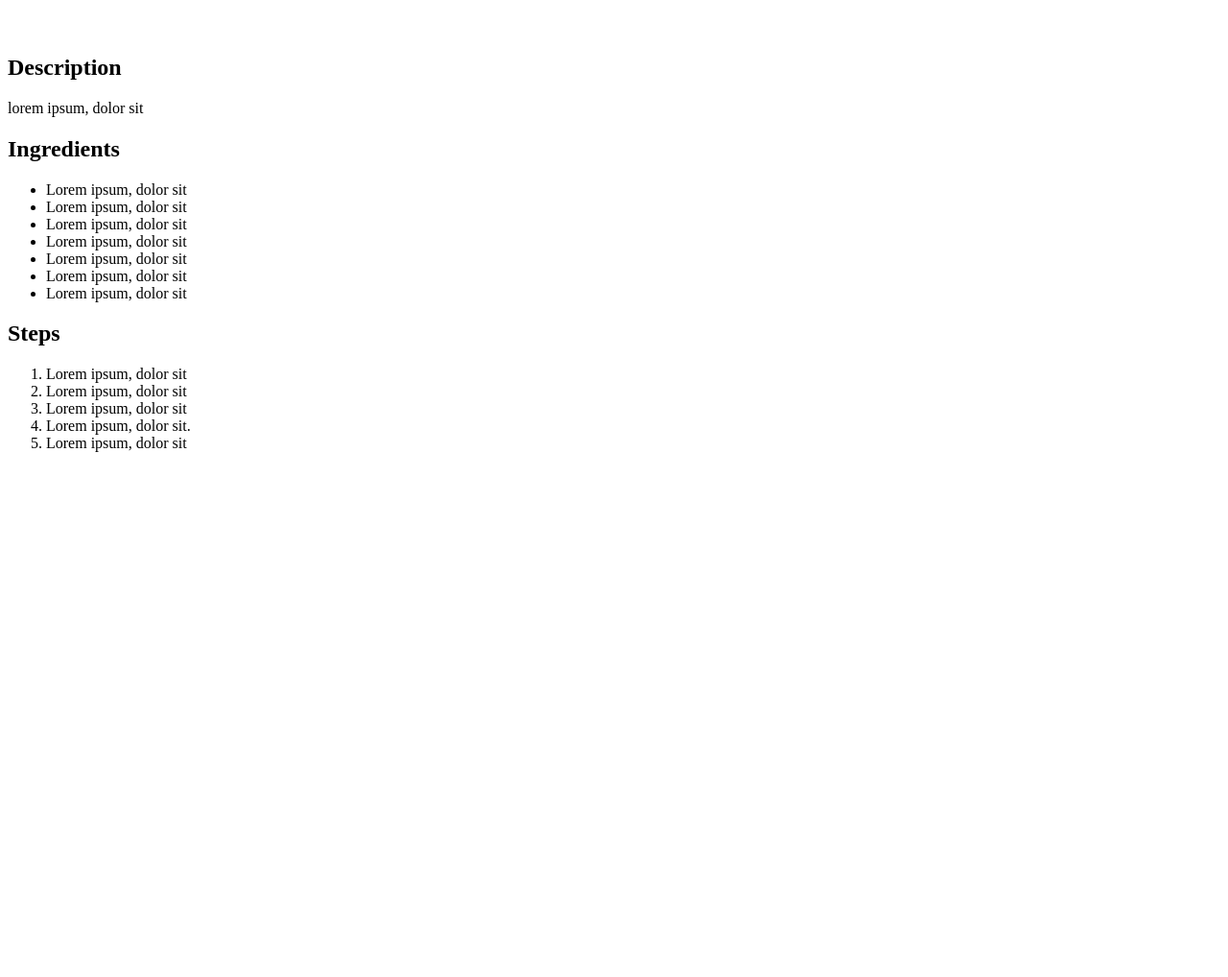
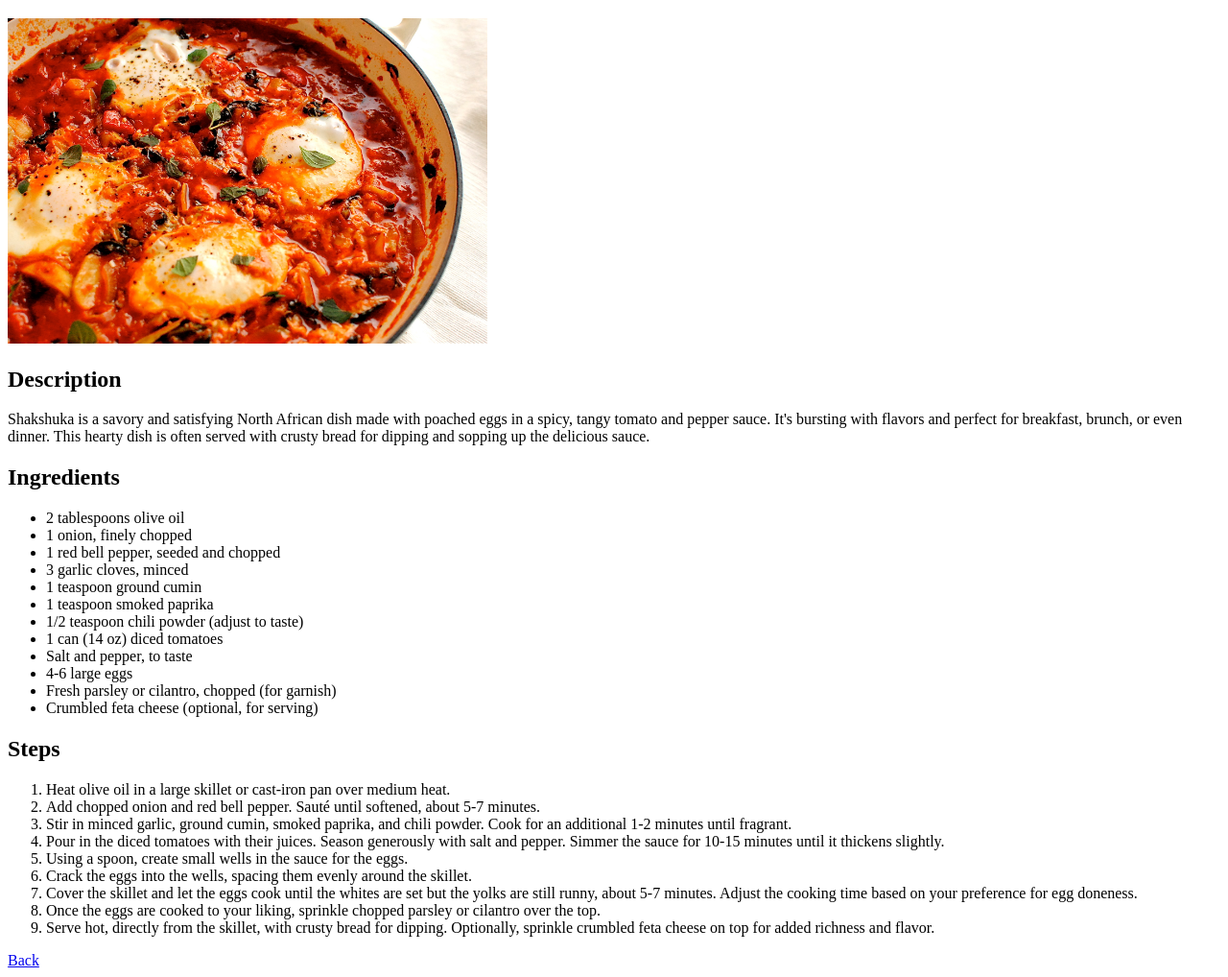
Before and after one commit to Ibrahim-s1/odin-recipes, a plain HTML site: page recepies/shakshuka.html in a window 1280 px wide. Shown: the part 61-1079 px from the top of the page at 96% size. Before the commit the page ends 800 px from the top, so only its background shows below. Drawn offline with Linux system fonts and the light colour scheme.

Commit message:
added content to last recipe and created navigation through the pages

```diff
--- a/recepies/shakshuka.html
+++ b/recepies/shakshuka.html
@@ -7,28 +7,38 @@
 </head>
 <body>
     <h1>Shakshuka Recipe</h1>
-    <img src="" alt="">
+    <img src="media/shakshuka.jpeg" alt="freshly cooked Shakshuka" width="500">
     <h2>Description</h2>
-    <p>lorem ipsum, dolor sit</p>
+    <p>Shakshuka is a savory and satisfying North African dish made with poached eggs in a spicy, tangy tomato and pepper sauce. It's bursting with flavors and perfect for breakfast, brunch, or even dinner. This hearty dish is often served with crusty bread for dipping and sopping up the delicious sauce.</p>
     <h2>Ingredients</h2>
     <ul>
-        <li>Lorem ipsum, dolor sit</li>
-        <li>Lorem ipsum, dolor sit</li>
-        <li>Lorem ipsum, dolor sit</li>
-        <li>Lorem ipsum, dolor sit</li>
-        <li>Lorem ipsum, dolor sit</li>
-        <li>Lorem ipsum, dolor sit</li>
-        <li>Lorem ipsum, dolor sit</li>
+        <li>2 tablespoons olive oil</li>
+        <li>1 onion, finely chopped</li>
+        <li>1 red bell pepper, seeded and chopped</li>
+        <li>3 garlic cloves, minced</li>
+        <li>1 teaspoon ground cumin</li>
+        <li>1 teaspoon smoked paprika</li>
+        <li>1/2 teaspoon chili powder (adjust to taste)</li>
+        <li>1 can (14 oz) diced tomatoes</li>
+        <li>Salt and pepper, to taste</li>
+        <li>4-6 large eggs</li>
+        <li>Fresh parsley or cilantro, chopped (for garnish)</li>
+        <li>Crumbled feta cheese (optional, for serving)</li>
 
     </ul>
     <h2>Steps</h2>
     <ol>
-        <li>Lorem ipsum, dolor sit</li>
-        <li>Lorem ipsum, dolor sit</li>
-        <li>Lorem ipsum, dolor sit</li>
-        <li>Lorem ipsum, dolor sit.</li>
-        <li>Lorem ipsum, dolor sit</li>
+        <li>Heat olive oil in a large skillet or cast-iron pan over medium heat.</li>
+        <li>Add chopped onion and red bell pepper. Sauté until softened, about 5-7 minutes.</li>
+        <li>Stir in minced garlic, ground cumin, smoked paprika, and chili powder. Cook for an additional 1-2 minutes until fragrant.</li>
+        <li>Pour in the diced tomatoes with their juices. Season generously with salt and pepper. Simmer the sauce for 10-15 minutes until it thickens slightly.</li>
+        <li>Using a spoon, create small wells in the sauce for the eggs.</li>
+        <li>Crack the eggs into the wells, spacing them evenly around the skillet.</li>
+        <li>Cover the skillet and let the eggs cook until the whites are set but the yolks are still runny, about 5-7 minutes. Adjust the cooking time based on your preference for egg doneness.</li>
+        <li>Once the eggs are cooked to your liking, sprinkle chopped parsley or cilantro over the top.</li>
+        <li>Serve hot, directly from the skillet, with crusty bread for dipping. Optionally, sprinkle crumbled feta cheese on top for added richness and flavor.</li>
 
     </ol>
+    <a href="/index.html">Back</a>
 </body>
 </html>
```
Also changed, not shown: index.html (+2 -2 lines), recepies/pizza.html (+1 -0 lines), recepies/ratatouille.html (+1 -0 lines), recepies/media/shakshuka.jpeg (added), 1 other file.
